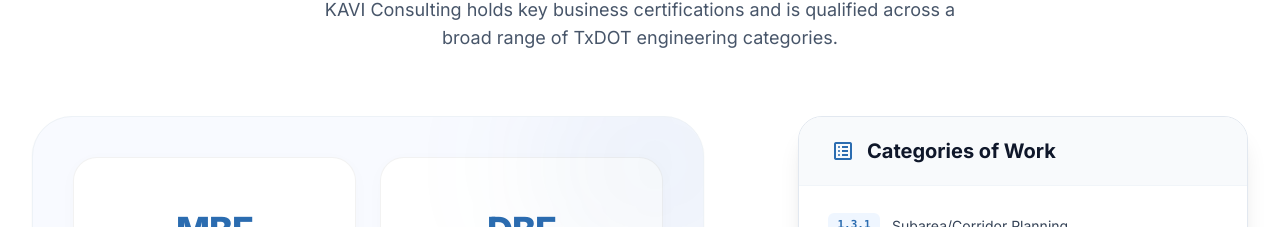
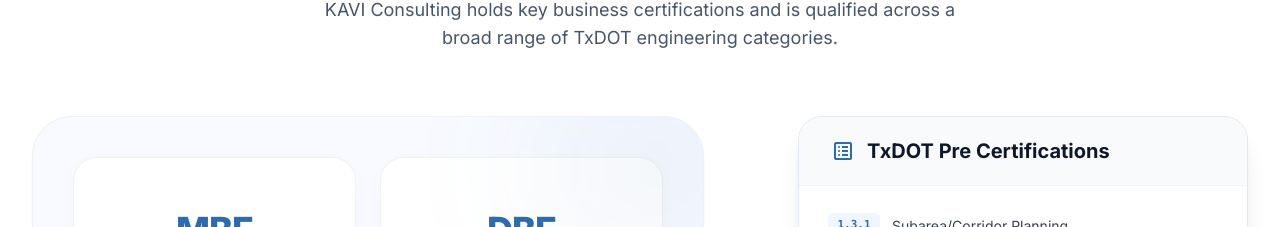
Before and after one commit to vintagegym23/kavi-consulting-inc, a React (Vite) app: page /#/ in a window 1280 px wide. Shown: the part 2196-2423 px from the top of the page. Built offline with nearby package versions, Linux system fonts and the light colour scheme.

Commit message:
updated title of certifications

```diff
--- a/pages/About.tsx
+++ b/pages/About.tsx
@@ -596,7 +596,7 @@
                 <div className="lg:absolute lg:inset-0 bg-white rounded-3xl border border-slate-200 shadow-xl overflow-hidden flex flex-col h-full lg:h-auto max-h-[500px] lg:max-h-none">
                   <div className="bg-slate-50 px-8 py-5 border-b border-slate-100 flex items-center gap-3">
                     <span className="material-symbols-outlined text-primary">list_alt</span>
-                    <h3 className="text-xl font-bold text-slate-900">Categories of Work</h3>
+                    <h3 className="text-xl font-bold text-slate-900">TxDOT Pre Certifications</h3>
                   </div>
 
                   <div className="flex-1 overflow-y-auto p-4 custom-scrollbar">
--- a/pages/Home.tsx
+++ b/pages/Home.tsx
@@ -109,7 +109,7 @@
               <div className="lg:absolute lg:inset-0 bg-white rounded-3xl border border-slate-200 shadow-xl overflow-hidden flex flex-col h-full lg:h-auto max-h-[500px] lg:max-h-none">
                 <div className="bg-slate-50 px-8 py-5 border-b border-slate-100 flex items-center gap-3">
                   <span className="material-symbols-outlined text-primary">list_alt</span>
-                  <h3 className="text-xl font-bold text-slate-900">Categories of Work</h3>
+                  <h3 className="text-xl font-bold text-slate-900">TxDOT Pre Certifications</h3>
                 </div>
 
                 <div className="flex-1 overflow-y-auto p-4 custom-scrollbar">
```
